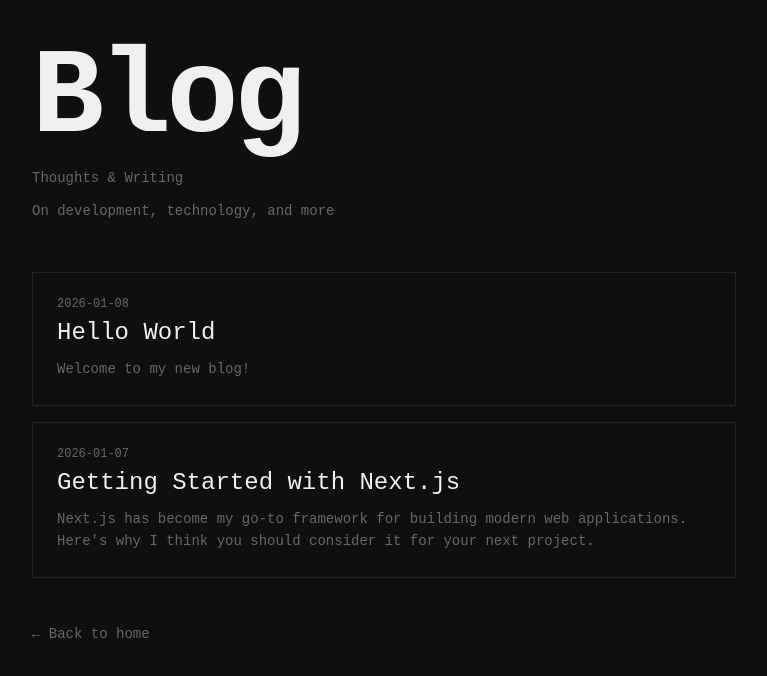
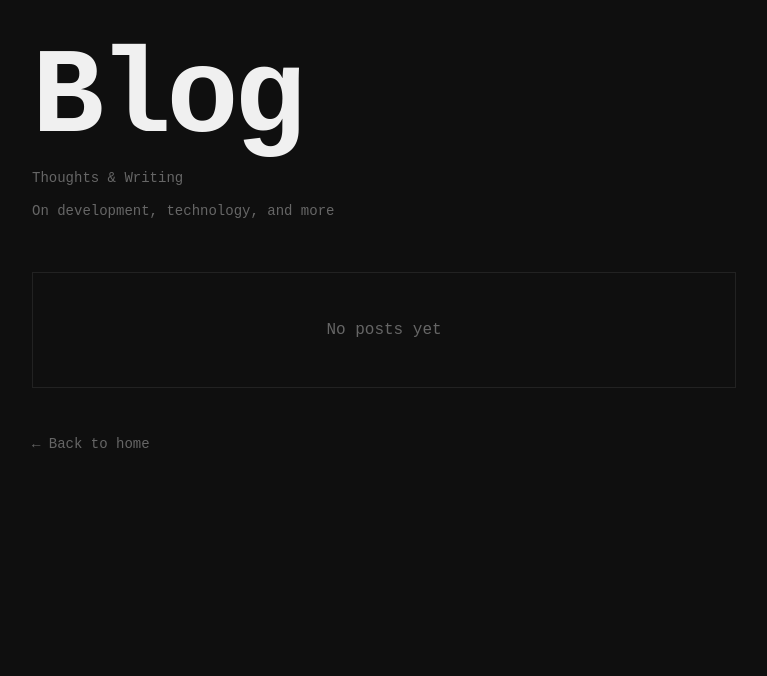
Before and after one commit to thomasboom/thomasboom, a Next.js app in the folder website/: page /blog in a window 1280 px wide. Shown: the top 676 px of the page, without its empty margins (256-1023 px from the left). Built offline with nearby package versions, Linux system fonts and the light colour scheme; a web font is replaced by a local one.

Commit message:
Removed blogs

```diff
--- a/website/app/blog/posts.ts
+++ b/website/app/blog/posts.ts
@@ -5,76 +5,4 @@ export interface Post {
   content: string;
 }
 
-export const posts: Post[] = [
-  {
-    slug: 'hello-world',
-    title: 'Hello World',
-    date: '2026-01-08',
-    content: `Welcome to my new blog!
-
-This is where I'll be sharing thoughts on development, technology, and more. I'm excited to start this journey and share what I learn along the way.
-
-## Why I Started This Blog
-
-I've been thinking about starting a blog for a while now. I want to have a place where I can:
-
-- Share my experiences working with different technologies
-- Document solutions to problems I encounter
-- Reflect on my growth as a developer
-- Connect with others in the tech community
-
-## What to Expect
-
-In the coming weeks and months, you can expect posts about:
-- Next.js and React
-- Mobile development
-- Web development tools and workflows
-- Personal projects and their challenges
-
-Thanks for reading, and stay tuned for more!`
-  },
-  {
-    slug: 'getting-started-with-nextjs',
-    title: 'Getting Started with Next.js',
-    date: '2026-01-07',
-    content: `Next.js has become my go-to framework for building modern web applications. Here's why I think you should consider it for your next project.
-
-## What is Next.js?
-
-Next.js is a React framework that provides a set of features to help you build fast, SEO-friendly web applications. It handles the tooling and configuration needed for React, and provides additional features like:
-
-- Server-side rendering (SSR)
-- Static site generation (SSG)
-- API routes
-- Automatic code splitting
-- Image optimization
-
-## Why I Love Next.js
-
-### 1. Developer Experience
-
-The developer experience is fantastic. Hot reloading works out of the box, and the file-based routing makes it easy to organize your application.
-
-### 2. Performance
-
-Next.js optimizes your application for performance automatically. Code splitting, image optimization, and font optimization all happen with minimal configuration.
-
-### 3. Flexibility
-
-You can choose between SSR, SSG, or client-side rendering on a per-page basis. This flexibility allows you to optimize each page for its specific use case.
-
-## Getting Started
-
-To create a new Next.js app, simply run:
-
-\`\`\`bash
-npx create-next-app@latest
-\`\`\`
-
-Follow the prompts, and you'll have a working Next.js application in minutes.
-
-## Conclusion
-
-If you're building a React application and want better performance and SEO, give Next.js a try. It's made my development workflow much more enjoyable.`
-  }
-];
+export const posts: Post[] = [];
```
